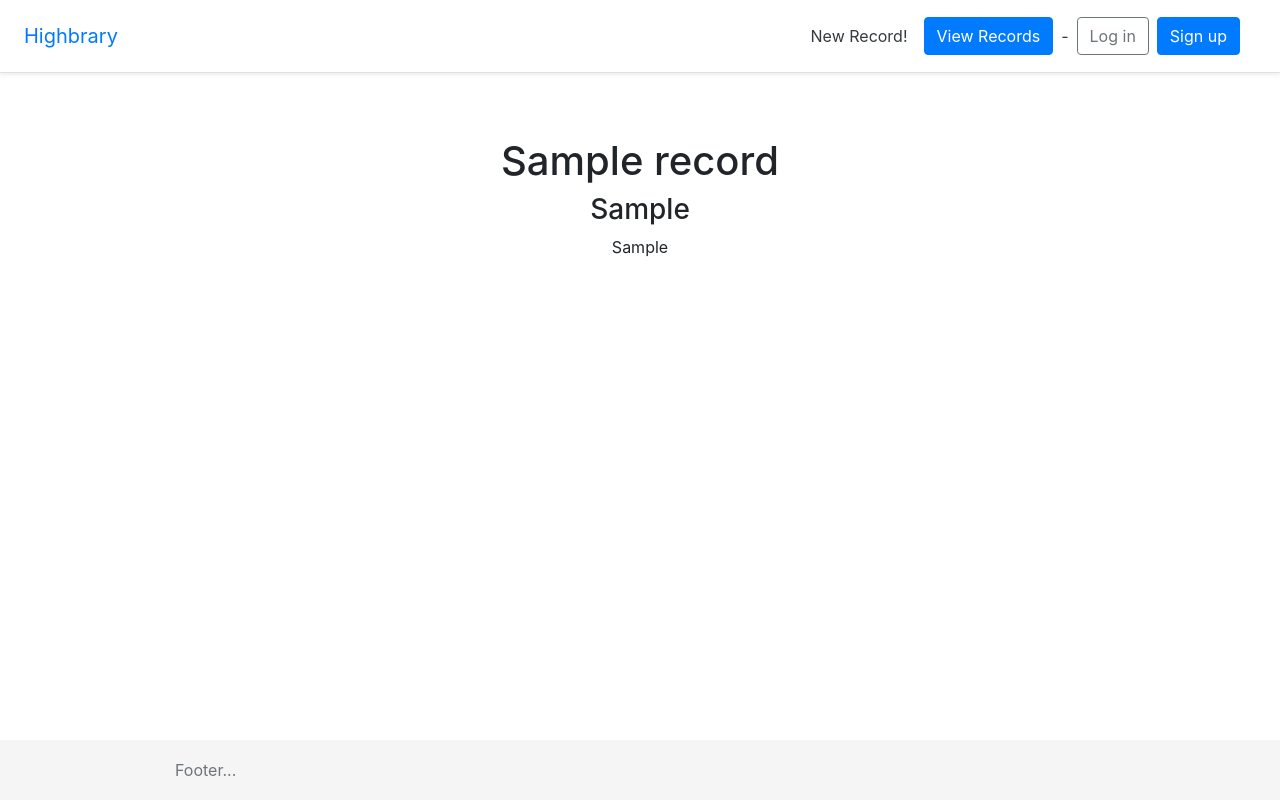
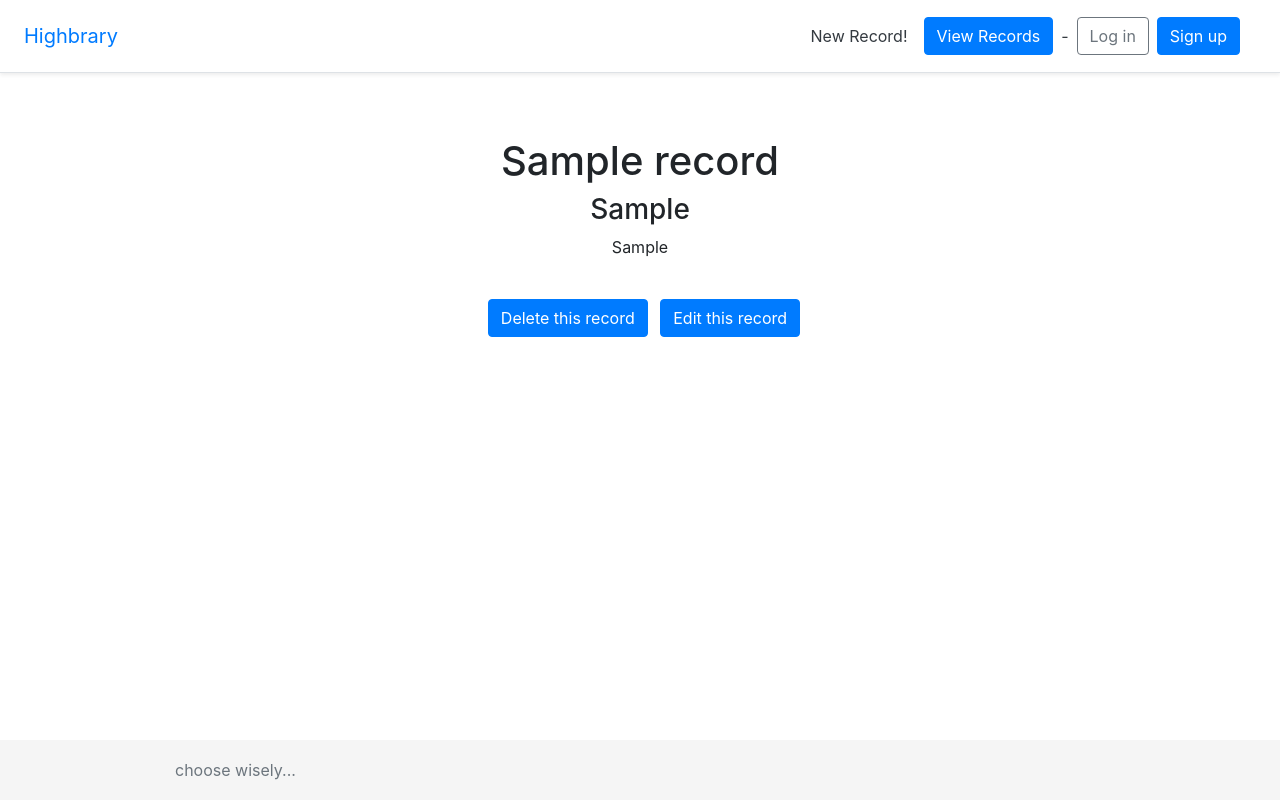
Before and after one commit to mhendricks96/record_tracker, a Django app: page /record/1/ in a window 1280 px wide. Run offline with Django 3.2, Linux system fonts and the light colour scheme; tables that the repository leaves empty hold one stand-in row (values such as "Sample post").

Commit message:
finished lab requirements

```diff
--- a/templates/_base.html
+++ b/templates/_base.html
@@ -59,7 +59,7 @@
 
   <footer class="footer">
     <div class="container">
-      <span class="text-muted">Footer...</span>
+      <span class="text-muted">choose wisely...</span>
     </div>
   </footer>
 
--- a/templates/pages/record_detail.html
+++ b/templates/pages/record_detail.html
@@ -9,6 +9,9 @@
 
 </div>
 
-
+<div class= "text-center">
+  <a href="{% url 'delete_record' record.pk %}" class="btn btn-primary ml-2">Delete this record</a>
+  <a href="{% url 'update_record' record.pk %}" class="btn btn-primary ml-2">Edit this record</a>
+</div>
 
 {% endblock content %}
```
Also changed, not shown: templates/pages/delete_record.html (+13 -0 lines).
